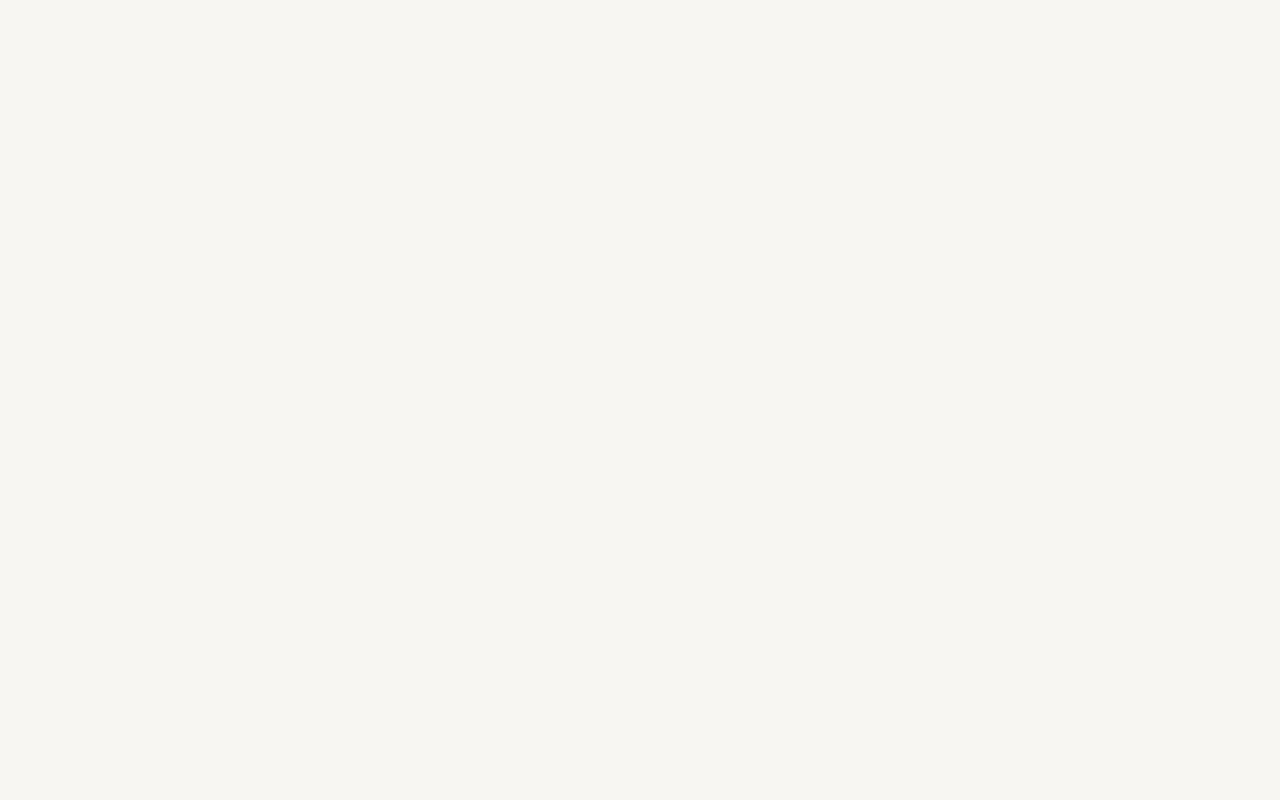
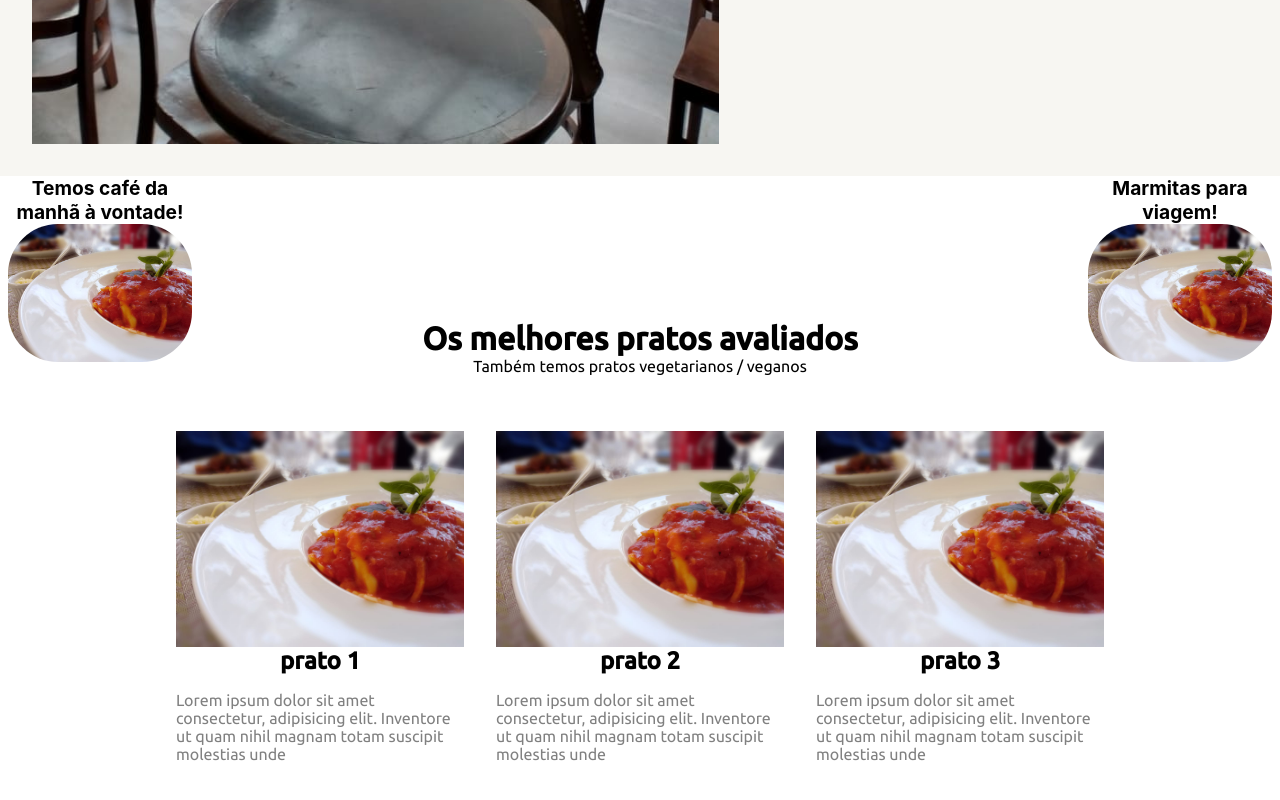
Before and after one commit to lucasfsilva2310/aram2.0, a React (Create React App) app: page / in a window 1280 px wide. Shown: the part 1474-2274 px from the top of the page. Before the commit the page ends 1456 px from the top, so only its background shows below. Built offline with nearby package versions, Linux system fonts and the light colour scheme.

Commit message:
Responsivity adjusted for Aram Component. Responsivity adjusted for Main dishes component. finished main dishes component style.

```diff
--- /dev/null
+++ b/src/components/MainDishes.jsx
@@ -0,0 +1,60 @@
+import {
+  DishCard,
+  DishesContainer,
+  LeftContainer,
+  MainContainer,
+  RightContainer,
+  DishContainer,
+} from "../styles/MainDishes.styles";
+
+export const MainDishes = () => {
+  return (
+    <DishesContainer>
+      <LeftContainer>
+        <strong>Temos café da manhã à vontade!</strong>
+        <img src="images/dishExample.jpeg" alt="café da manhã" />
+      </LeftContainer>
+
+      <MainContainer>
+        <h2>Os melhores pratos avaliados </h2>
+        <span>Também temos pratos vegetarianos / veganos</span>
+        <DishContainer>
+          {dishes.map((dish) => {
+            return (
+              <DishCard>
+                <img src={dish.image} alt={dish.name} />
+                <strong>{dish.name}</strong>
+                <span>{dish.description}</span>
+              </DishCard>
+            );
+          })}
+        </DishContainer>
+      </MainContainer>
+      <RightContainer>
+        <strong>Marmitas para viagem!</strong>
+        <img src="images/dishExample.jpeg" alt="café da manhã" />
+      </RightContainer>
+    </DishesContainer>
+  );
+};
+
+const dishes = [
+  {
+    image: "images/dishExample.jpeg",
+    name: "prato 1",
+    description:
+      "Lorem ipsum dolor sit amet consectetur, adipisicing elit. Inventore ut quam nihil magnam totam suscipit molestias unde",
+  },
+  {
+    image: "images/dishExample.jpeg",
+    name: "prato 2",
+    description:
+      "Lorem ipsum dolor sit amet consectetur, adipisicing elit. Inventore ut quam nihil magnam totam suscipit molestias unde",
+  },
+  {
+    image: "images/dishExample.jpeg",
+    name: "prato 3",
+    description:
+      "Lorem ipsum dolor sit amet consectetur, adipisicing elit. Inventore ut quam nihil magnam totam suscipit molestias unde",
+  },
+];
--- a/src/page/Home.jsx
+++ b/src/page/Home.jsx
@@ -1,6 +1,7 @@
 import { Header } from "../components/Header";
 import { MainContent } from "../components/MainContent";
 import { AramAbout } from "../components/AramAbout";
+import { MainDishes } from "../components/MainDishes";
 
 export const Home = () => {
   return (
@@ -8,6 +9,7 @@ export const Home = () => {
       <Header />
       <MainContent />
       <AramAbout />
+      <MainDishes />
     </>
   );
 };
--- a/src/styles/AramAbout.style.jsx
+++ b/src/styles/AramAbout.style.jsx
@@ -2,29 +2,34 @@ import styled from "styled-components";
 
 export const AramContainer = styled.div`
   width: 100%;
-  height: 100%;
 
   display: flex;
   justify-content: space-between;
-  /* flex-wrap: wrap; */
-  /* Colocar flex wrap quando quiser responsividade */
+  @media (max-width: 870px) {
+    flex-wrap: wrap;
+  }
 `;
 
 export const AramImage = styled.img`
-  width: 45rem;
-  height: 30rem;
+  width: 70%;
+  min-width: 22rem;
+  min-height: 35rem;
 
   margin: 1rem auto;
   padding: 1rem 2rem;
 `;
 
 export const AramTextContainer = styled.div`
-  width: 30rem;
-  height: 27rem;
+  width: 50%;
+  min-height: 27rem;
 
   margin: 2rem auto;
 
   font-family: var(--mainText);
+
+  @media (max-width: 870px) {
+    width: 80%;
+  }
   h2 {
     font-size: 2.2rem;
     text-align: center;
--- a/src/styles/Header.style.jsx
+++ b/src/styles/Header.style.jsx
@@ -18,6 +18,12 @@ export const Logo = styled.img`
   width: 7rem;
   height: 90%;
   margin-left: 6rem;
+  @media (max-width: 770px) {
+    margin-left: 0;
+  }
+  @media (max-width: 600px) {
+    display: none;
+  }
 `;
 
 export const NavigationBar = styled.nav`
--- /dev/null
+++ b/src/styles/MainDishes.styles.jsx
@@ -0,0 +1,117 @@
+import styled from "styled-components";
+
+export const DishesContainer = styled.div`
+  width: 100%;
+
+  background-color: var(--white);
+
+  display: flex;
+  justify-content: space-between;
+`;
+
+export const MainContainer = styled.div`
+  height: 100%;
+  width: 55rem;
+  margin: 4rem auto;
+  display: flex;
+  flex-direction: column;
+  justify-content: space-between;
+  align-items: center;
+  font-family: var(--mainText);
+  h2 {
+    margin-top: 5rem;
+    font-size: 2rem;
+  }
+
+  &:nth-child(1) {
+    border-bottom: 1px solid grey;
+    width: 25rem;
+  }
+  @media (max-width: 435px) {
+    text-align: center;
+  } ;
+`;
+
+export const LeftContainer = styled.div`
+  width: 12rem;
+  height: 22rem;
+
+  padding-left: 0.5rem;
+  img {
+    width: 100%;
+    border-radius: 50px;
+  }
+  strong {
+    font-size: 1.2rem;
+    text-align: center;
+  }
+
+  display: flex;
+  flex-direction: column;
+
+  @media (max-width: 1040px) {
+    display: none;
+  }
+`;
+
+export const RightContainer = styled.div`
+  width: 12rem;
+  height: 22rem;
+
+  padding-right: 0.5rem;
+  img {
+    width: 100%;
+    border-radius: 50px;
+  }
+
+  strong {
+    font-size: 1.2rem;
+    text-align: center;
+  }
+
+  display: flex;
+  flex-direction: column;
+  @media (max-width: 1040px) {
+    display: none;
+  }
+`;
+
+export const DishContainer = styled.div`
+  height: 100%;
+  display: flex;
+  align-items: center;
+
+  margin-top: 2.5rem;
+
+  @media (max-width: 920px) {
+    flex-direction: column;
+  }
+`;
+export const DishCard = styled.div`
+  width: 20rem;
+  height: 22rem;
+
+  padding: 1rem;
+
+  display: flex;
+  flex-direction: column;
+  justify-content: space-around;
+  align-items: center;
+  font-family: var(--mainText);
+
+  img {
+    width: 100%;
+  }
+
+  strong {
+    font-size: 1.5rem;
+  }
+  span {
+    margin-top: 1rem;
+    color: grey;
+  }
+
+  @media (max-width: 365px) {
+    width: 17rem;
+  } ;
+`;
```
Also changed, not shown: public/images/dishExample.jpeg (added).
